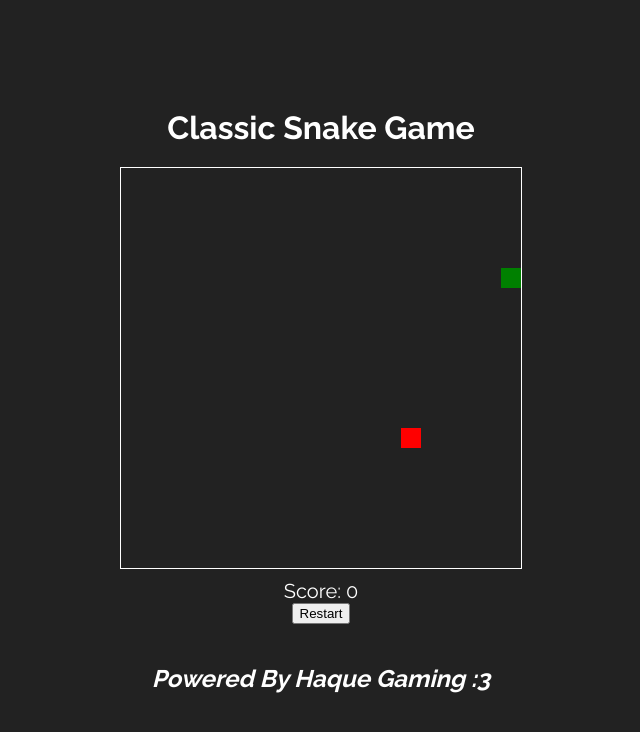
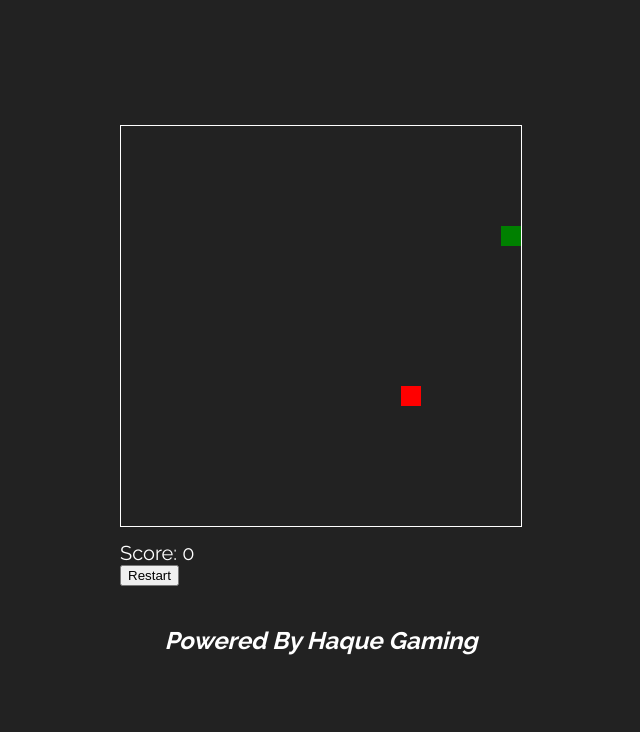
Before and after one commit to arsalansakib30/classic-snake-game, a plain HTML site: page index.html in a window 1280 px wide. Shown: the whole page, without its empty margins (319-959 px from the left). Drawn offline with Linux system fonts and the light colour scheme.

Commit message:
index.html

```diff
--- a/index.html
+++ b/index.html
@@ -3,18 +3,19 @@
 <head>
     <meta charset="UTF-8">
     <meta name="viewport" content="width=device-width, initial-scale=1.0">
-    <title>Snake Game</title>
+    <title>Modern Snake Game</title>
     <link rel="stylesheet" href="style.css">
-	<link href="https://fonts.googleapis.com/css2?family=Raleway:wght@300;400;700&display=swap" rel="stylesheet">
+    <link href="https://fonts.googleapis.com/css2?family=Raleway:wght@300;400;700&display=swap" rel="stylesheet">
 </head>
 <body>
-	<center><h1> Classic Snake Game </h1></center>
-    <canvas id="gameCanvas" width="400" height="400"></canvas>
-    <div id="score">Score: 0</div>
-    <button id="restartBtn" style="display: none;">Restart</button>
+    <div class="game-container">
+        <canvas id="gameCanvas" width="400" height="400"></canvas>
+        <div id="score">Score: 0</div>
+        <button id="restartBtn" class="btn" style="display: none;">Restart</button>
+    </div>
 
     <div class="footer-text">
-        <h2>Powered By Haque Gaming :3</h2>
+        <h2>Powered By Haque Gaming</h2>
     </div>
 
     <script src="script.js"></script>
```
